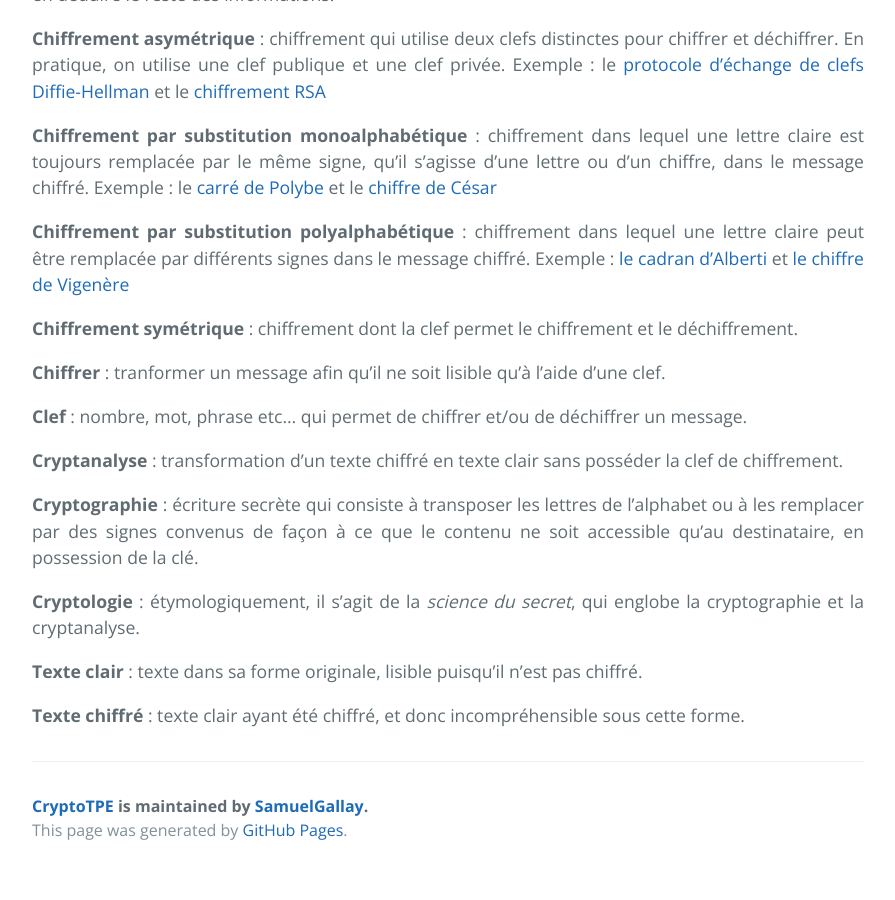
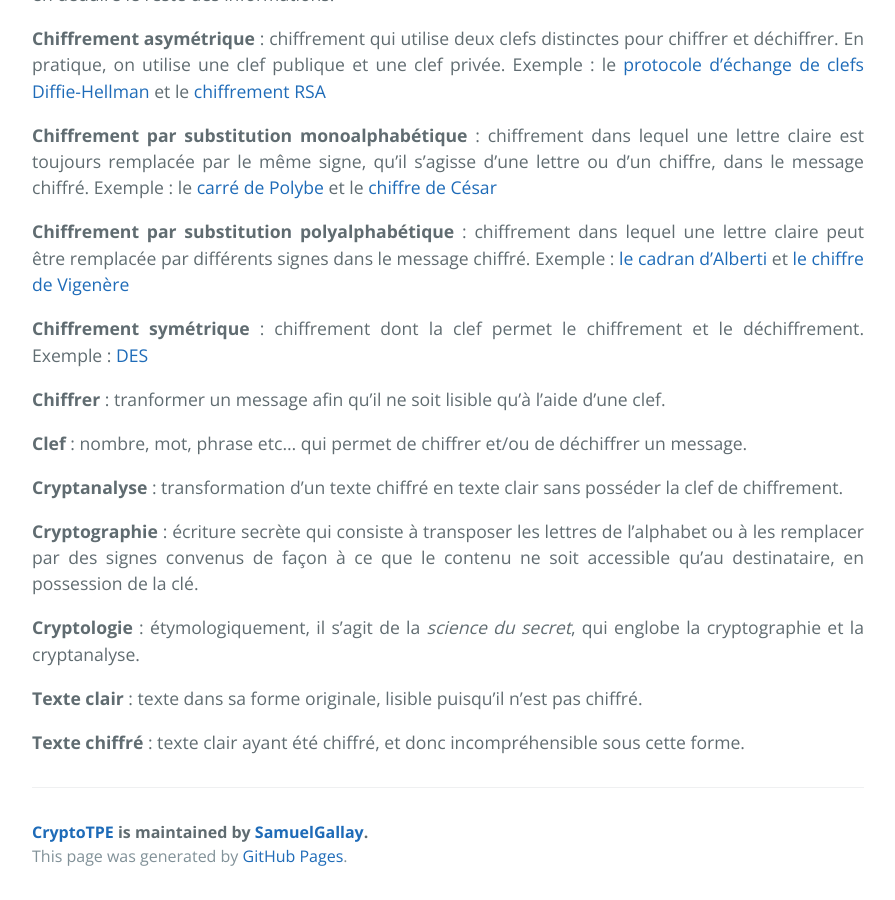
Before and after one commit to SamuelGallay/CryptoTPE, a Jekyll site: the page built from pages/glossaire.md, in a window 1280 px wide and 900 px high, scrolled down 713 px. Shown: the whole window, without its empty margins (192-1087 px from the left). Built offline with Jekyll 4.4.1, drawn with Linux system fonts in a browser that asks for light colours; our own code applies the rules of GitHub Pages for plain Markdown files; before the commit the page ends 1587 px from its top, so only the background shows below that.

Commit message:
Update glossaire.md

```diff
--- a/pages/glossaire.md
+++ b/pages/glossaire.md
@@ -19,7 +19,7 @@ Elle permet de faire la cryptanalyse des textes chiffrés par substitution monoa
 **Chiffrement par substitution polyalphabétique** : chiffrement dans lequel une lettre claire peut être remplacée par différents signes dans le message chiffré.
 Exemple : [le cadran d’Alberti]({{ "/alberti/" | relative_url }}) et [le chiffre de Vigenère]({{ "/vigenere/" | relative_url }})
 
-**Chiffrement symétrique** : chiffrement dont la clef permet le chiffrement et le déchiffrement.
+**Chiffrement symétrique** : chiffrement dont la clef permet le chiffrement et le déchiffrement. Exemple : [DES]({{ "/des/" | relative_url }})
 
 **Chiffrer** : tranformer un message afin qu'il ne soit lisible qu'à l'aide d'une clef.
 
```
